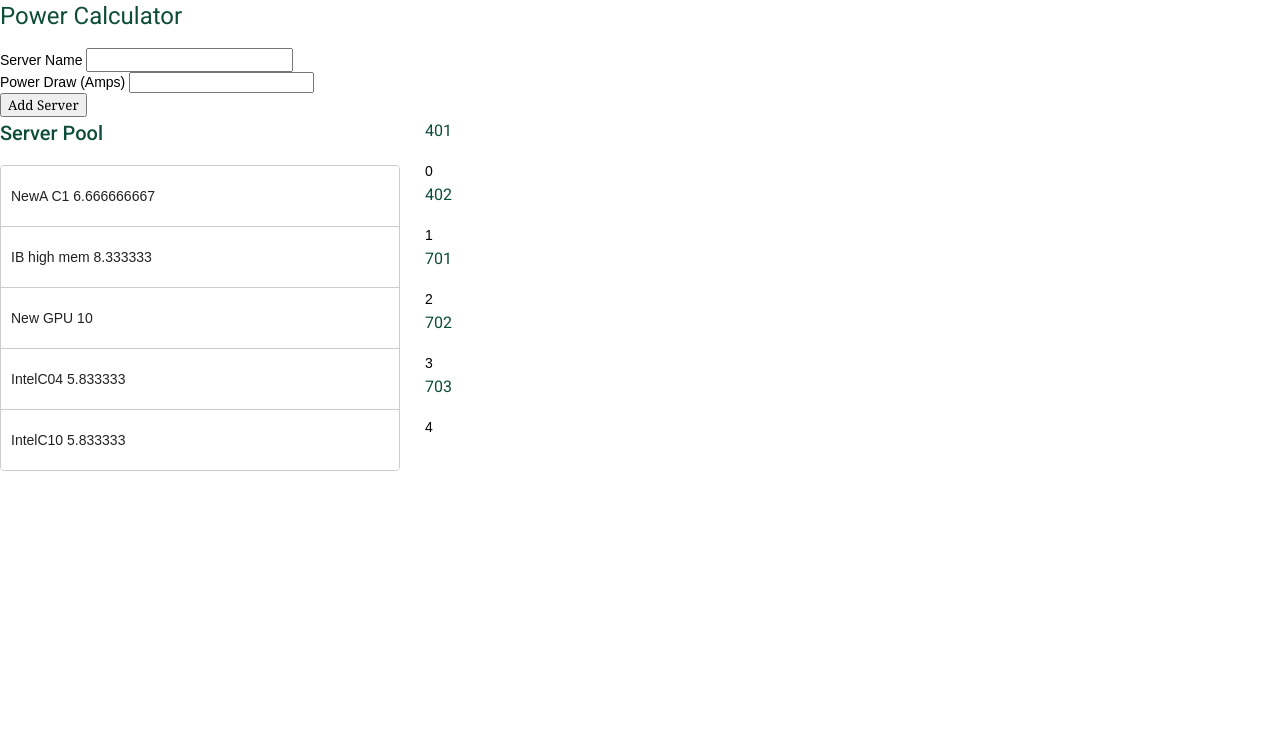
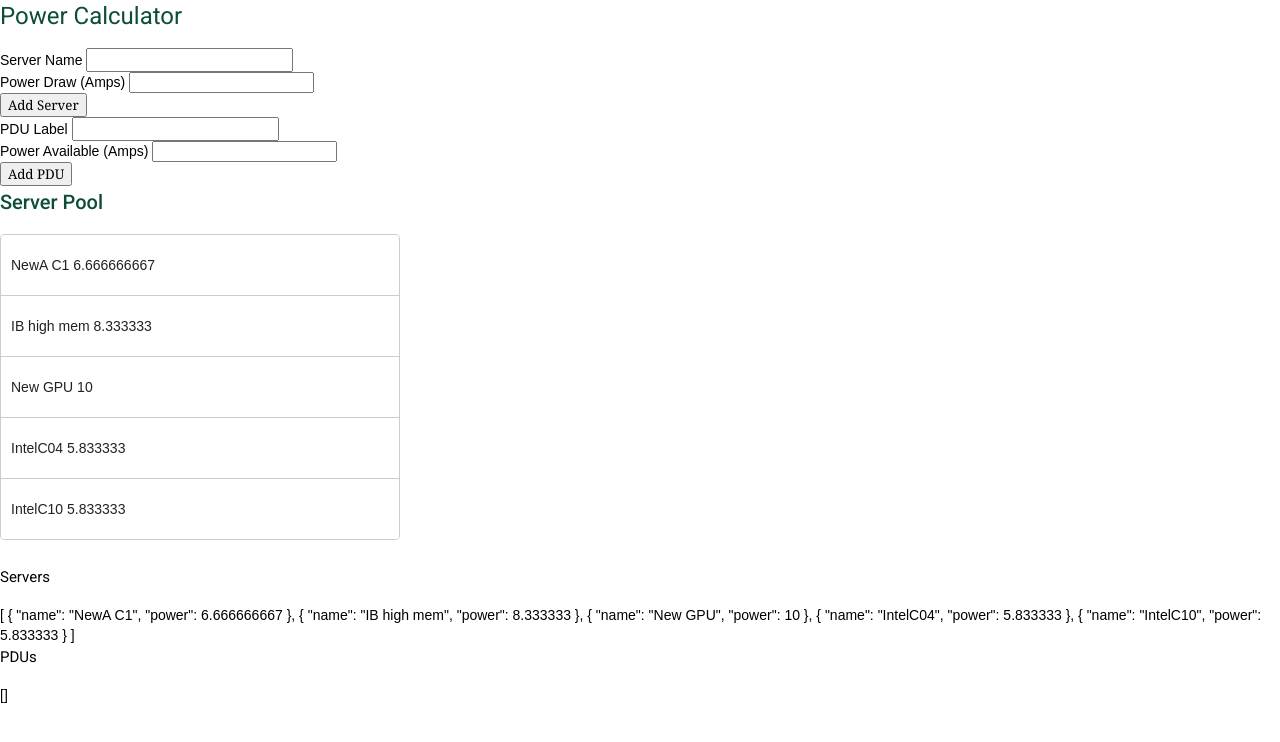
Before and after one commit to vuw-research-computing/rack-pdu-layout, an Angular app: page / in a window 1280 px wide. Shown: the top 742 px of the page. Built offline with nearby package versions, Linux system fonts and the light colour scheme.

Commit message:
Got dynamic creation of PDUs working

```diff
--- a/src/app/app.component.html
+++ b/src/app/app.component.html
@@ -10,7 +10,7 @@
 </div> -->
 
 <app-server-form></app-server-form>
-<!-- <app-pdu-form></app-pdu-form> -->
+<app-pdu-form></app-pdu-form>
 
 <div cdkDropListGroup>
 
@@ -26,13 +26,14 @@
 
   <div class="example-container">
 
-    <div *ngFor="let pdu of pdus; index as i">
-      <h3>{{pdu.label}}</h3>
-      {{i}}
-
-
-
-
+    <div *ngFor="let pdu of pdus">
+      <h3>{{pdu.label}} {{pdu.totalpower}} {{pdu.servercontainer}}</h3>
+      <cdk-drop-list
+      [cdkDropListData]="pdu.servercontainer"
+      class="example-list"
+      (cdkDropListDropped)="drop($event)">
+      <div class="example-box" *ngFor="let item of pdu.servercontainer" cdkDrag>{{item.name}} {{item.power}}</div>
+  </cdk-drop-list>
 
     </div>
 
@@ -65,36 +66,6 @@
 
 </div>
 
-
-<!-- <div class="example-container">
-  <h2>PDUs</h2>
-    <h2>PDU 2 4.5555</h2>
-    <cdk-drop-list
-    [cdkDropListData]="placeholder1"
-    class="example-list"
-    (cdkDropListDropped)="drop($event)">
-    <div class="example-box" *ngFor="let item of placeholder1" cdkDrag>{{item.name}} {{item.power}}</div>
-</cdk-drop-list>
-
-  <h2>PDU 3 4.5555</h2>
-  <cdk-drop-list
-  [cdkDropListData]="placeholder2"
-  class="example-list"
-  (cdkDropListDropped)="drop($event)">
-  <div class="example-box" *ngFor="let item of placeholder2" cdkDrag>{{item.name}} {{item.power}}</div>
-  </cdk-drop-list>
-
-<h2>PDU 4 4.5555</h2>
-<cdk-drop-list
-[cdkDropListData]="placeholder3"
-class="example-list"
-(cdkDropListDropped)="drop($event)">
-<div class="example-box" *ngFor="let item of placeholder3" cdkDrag>{{item.name}} {{item.power}}</div>
-</cdk-drop-list> -->
-
-
-
-<!--
 <div>
   <h4>Servers</h4>
   {{servers | json}}
@@ -103,4 +74,4 @@ class="example-list"
 <div>
   <h4>PDUs</h4>
   {{pdus | json}}
-</div> -->
+</div>
--- a/src/app/app.component.ts
+++ b/src/app/app.component.ts
@@ -28,10 +28,15 @@ export class AppComponent implements OnInit{
   //   this.pdus = this.pduService.getPdus();
   // }
 
-  ngOnInit(): void {
-    this.servers = this.serverService.getMockServers();
-    this.pdus = this.pduService.getMockPdus();
+    ngOnInit(): void {
+  this.servers = this.serverService.getMockServers();
+    this.pdus = this.pduService.getPdus();
   }
+
+  // ngOnInit(): void {
+  //   this.servers = this.serverService.getMockServers();
+  //   this.pdus = this.pduService.getMockPdus();
+  // }
 
   drop(event: CdkDragDrop<string[]>) {
     if (event.previousContainer === event.container) {
--- a/src/app/mock-pdus.ts
+++ b/src/app/mock-pdus.ts
@@ -1,9 +1,9 @@
 import { Pdu } from './pdu';
 
 export const MOCKPDUS: Pdu[] = [
-  { label: '401', totalpower: 6.666666667 },
-  { label: '402', totalpower: 8.333333 },
-  { label: '701', totalpower: 10 },
-  { label: '702', totalpower: 5.833333 },
-  { label: '703', totalpower: 5.833333 }
+  { label: '401', totalpower: 6.666666667, servercontainer: [] },
+  { label: '402', totalpower: 8.333333, servercontainer: [] },
+  { label: '701', totalpower: 10, servercontainer: [] },
+  { label: '702', totalpower: 5.833333, servercontainer: [] },
+  { label: '703', totalpower: 5.833333, servercontainer: [] }
 ];
--- a/src/app/pdu-form/pdu-form.component.ts
+++ b/src/app/pdu-form/pdu-form.component.ts
@@ -2,6 +2,8 @@ import { Component, OnInit } from '@angular/core';
 import { FormBuilder } from '@angular/forms';
 
 import { PduService } from '../pdu.service';
+import { Pdu } from '../pdu';
+import { Server } from '../server';
 
 @Component({
   selector: 'app-pdu-form',
@@ -20,9 +22,13 @@ export class PduFormComponent {
     totalpower: ''
   });
 
+  placeholder: Server[];
+
   onSubmit(): void {
-    console.warn('New PDU added', this.newpduForm.value);
-    this.pduService.addPdu(this.newpduForm.value);
+
+    let newpdu = new Pdu(this.newpduForm.value.label, this.newpduForm.value.totalpower, this.placeholder);
+    console.warn('New PDU added', newpdu);
+    this.pduService.addPdu(newpdu);
     this.newpduForm.reset();
   }
 
--- a/src/app/pdu.ts
+++ b/src/app/pdu.ts
@@ -1,9 +1,12 @@
+import { Server } from './server';
+
 export class Pdu {
 
   constructor(
 //    public id: number,
     public label: string,
 //    public size: number,
-    public totalpower: number
+    public totalpower: number,
+    public servercontainer: Server[] = []
   ) {}
   }
```
